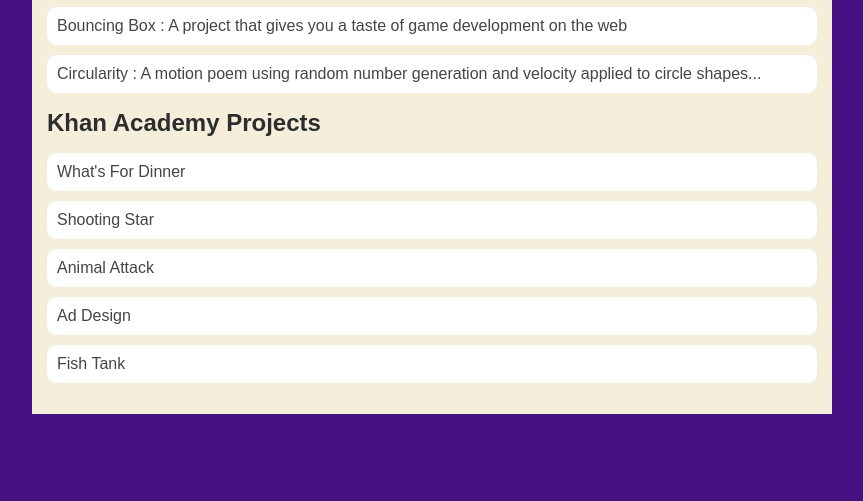
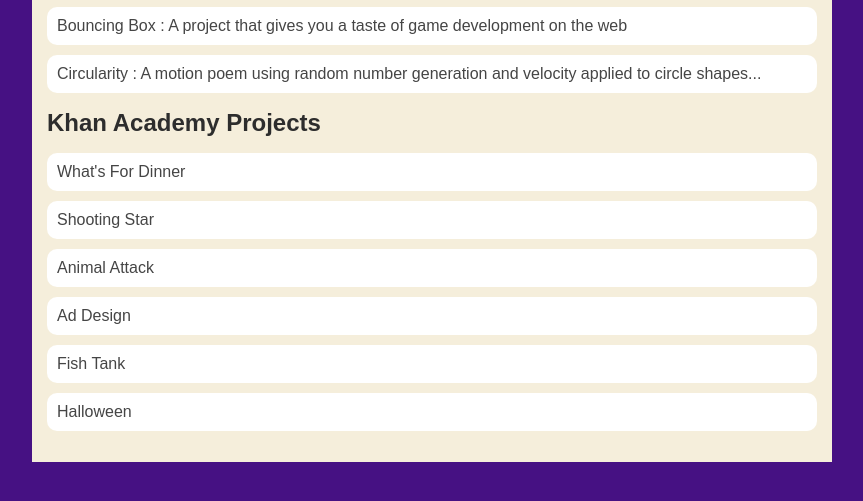
Before and after one commit to andrewverges/andrewverges.github.io, a plain HTML site: page portfolio.html in a window 1280 px wide. Shown: the part 197-698 px from the top of the page, without its empty margins (208-1071 px from the left). Drawn offline with Linux system fonts and the light colour scheme.

Commit message:
added halloween

```diff
--- a/portfolio.html
+++ b/portfolio.html
@@ -32,6 +32,7 @@
                         <li><a href = "https://www.khanacademy.org/computer-programming/spin-off-of-project-animal-attack/5707656562786304">Animal Attack</a></li>
                         <li><a href = "https://www.khanacademy.org/computer-programming/spin-off-of-project-ad-design/6510798052311040">Ad Design</a></li>
                         <li><a href = "https://www.khanacademy.org/computer-programming/spin-off-of-project-fish-tank/6232598755721216">Fish Tank</a></li>
+                        <li><a href = "https://www.khanacademy.org/computer-programming/halloween-project/4660885163130880">Halloween</a></li>
                     </ul>
                 </div>
             </main>
```
